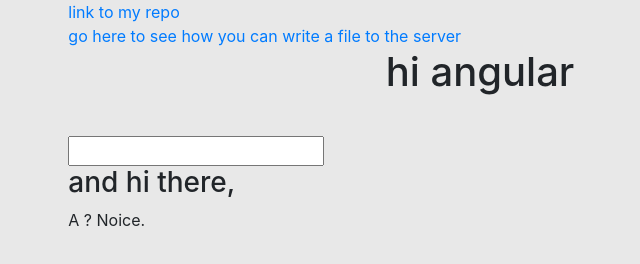
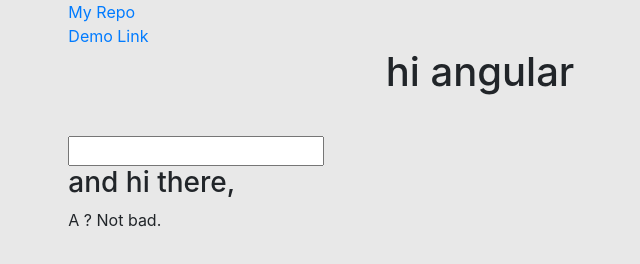
Before and after one commit to twashington96/Lab-Charlie-Washington, a website: page Lab-Charlie-Washington/angular.html in a window 1280 px wide. Shown: the whole page, without its empty margins (160-800 px from the left). Drawn offline with nearby package versions, Linux system fonts and the light colour scheme; no server answers.

Commit message:
Update angular.html

```diff
--- a/Lab-Charlie-Washington/angular.html
+++ b/Lab-Charlie-Washington/angular.html
@@ -16,8 +16,8 @@
     <div class="container-fluid" ng-controller="MainController">
         <div class="row">
             <div class="col-md-8 offset-md-2">
-                <a href="https://github.com/NoahCothran/lab-charlie-noahc" target="_blank">link to my repo</a><br>
-                <a href="/file" target="_blank">go here to see how you can write a file to the server</a>
+                <a href="https://github.com/twashington96/Lab-Charlie-Washington" target="_blank">My Repo</a><br>
+                <a href="/file" target="_blank">Demo Link</a>
             </div>
         </div>
 
@@ -26,7 +26,7 @@
                 <h1 id="page-title">hi angular</h1>
                 <input ng-model="user.name">
                 <h3 id="user-greeting">and hi there, {{ user.name }}</h3>
-                <p id="user-car">A {{ user.car }}? Noice.</p>
+                <p id="user-car">A {{ user.car }}? Not bad.</p>
             </div>
         </div>
     </div>
```
